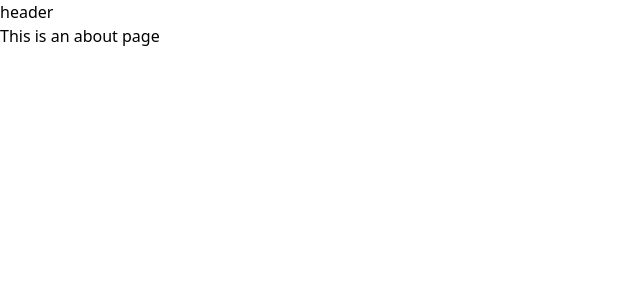
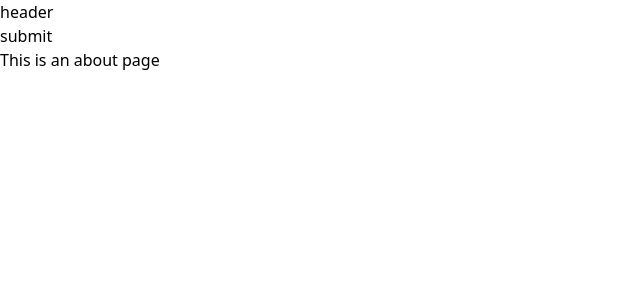
Before and after one commit to lproencio/init-TDD, a Vue app: page / in a window 1280 px wide. Shown: the top 300 px of the page, without its empty margins (0-640 px from the left). Built offline with nearby package versions, Linux system fonts and the light colour scheme.

Commit message:
finish create test header

```diff
--- a/src/components/Header.vue
+++ b/src/components/Header.vue
@@ -1,6 +1,7 @@
 <template>
   <div class="header">
     <p>header</p>
+    <button class="btn-submit" @click="submit">submit</button>
   </div>
 </template>
 
@@ -9,11 +10,20 @@ export default {
   name: "Header",
   data() {
     return {
-      notice: {},
       id: Number,
       description: String,
       relevance: Number
     }
   },
+  methods: {
+    submit() {
+      const notice = {
+        id: this.id,
+        description: this.description,
+        relevance: this.relevance,
+      }
+      this.$emit("emit-notice", notice)
+    }
+  }
 };
 </script>
```
Also changed, not shown: 1 other file (tests, documents, lock files or other folders).
